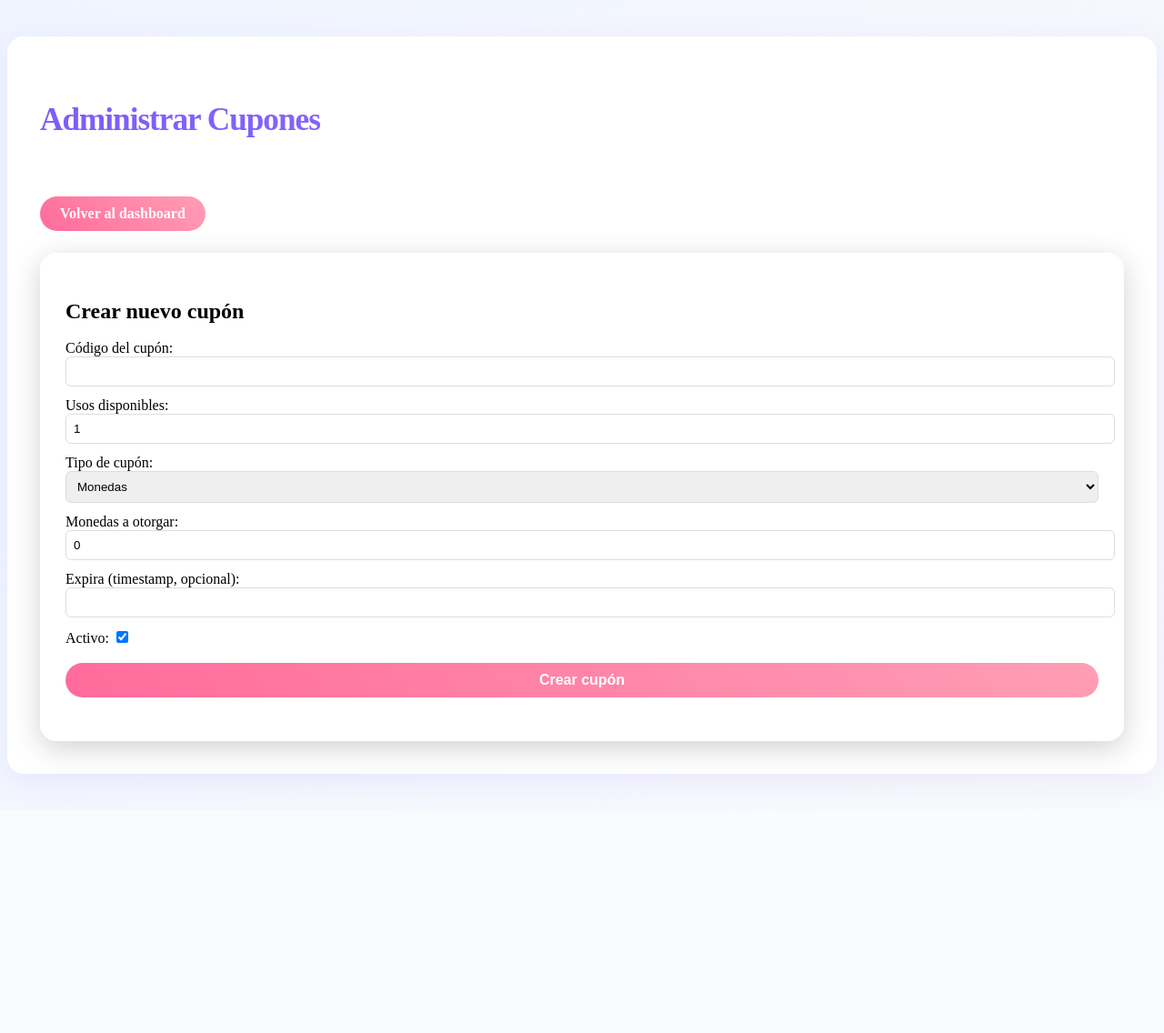
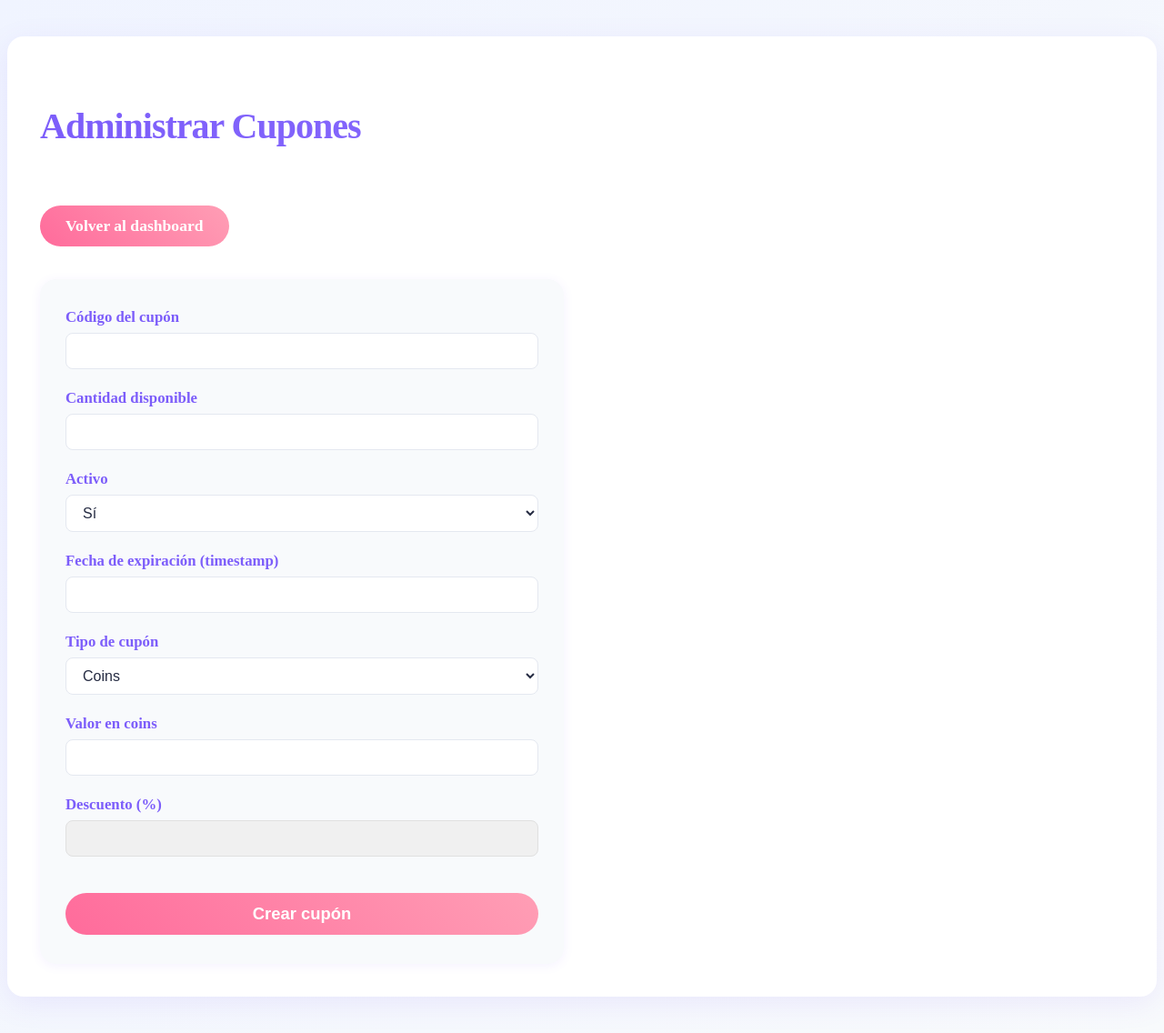
Before and after one commit to santipdmonte/StickerMakerAPP, a Flask app: template app/templates/admin/coupons_admin.html in a window 1280 px wide. Shown: the whole page at 91% size. Before the commit the page ends 862 px from the top, so only its background shows below. Run offline with Flask 3, Linux system fonts and the light colour scheme; the template is opened without the code that fills it, so the values that code supplies are empty.

Commit message:
Create a new form for coupons in coupons_admin.html

```diff
--- a/app/static/css/admin_style.css
+++ b/app/static/css/admin_style.css
@@ -27,6 +27,16 @@ body {
     border-radius: var(--border-radius);
     box-shadow: var(--card-shadow);
     padding: 48px 36px 36px 36px;
+}
+
+.admin-title{
+    background: linear-gradient(45deg, var(--primary-color), var(--secondary-color));
+    -webkit-background-clip: text;
+    background-clip: text;
+    color: transparent;
+    font-size: 2.5rem;
+    margin-bottom: 32px;
+    letter-spacing: -1px;
 }
 
 .admin-kpi-row {
@@ -139,6 +149,60 @@ body {
 
 }
 
+.admin-coupon-form {
+    margin: 36px 0 0 0;
+    padding: 32px 28px;
+    background: var(--bg-color);
+    border-radius: var(--border-radius);
+    box-shadow: 0 2px 12px rgba(124, 93, 250, 0.08);
+    max-width: 520px;
+    width: 100%;
+}
+
+.form-group {
+    margin-bottom: 22px;
+    display: flex;
+    flex-direction: column;
+}
+
+.form-group label {
+    font-weight: 600;
+    color: var(--primary-color);
+    margin-bottom: 7px;
+    font-size: 1.05em;
+}
+
+.form-group input,
+.form-group select {
+    padding: 10px 14px;
+    border: 1.5px solid var(--input-border);
+    border-radius: 8px;
+    font-size: 1em;
+    background: #fff;
+    color: var(--text-color);
+    transition: border-color 0.2s;
+}
+
+.form-group input:focus,
+.form-group select:focus {
+    border-color: var(--primary-color);
+    outline: none;
+}
+
+.form-group input:disabled, .form-group select:disabled {
+    background: #f0f0f0;
+    color: #b0b0b0;
+    border-color: #e0e0e0;
+    cursor: not-allowed;
+    opacity: 1;
+}
+
+.admin-coupon-form .admin-action-btn {
+    margin-top: 18px;
+    width: 100%;
+    font-size: 1.15em;
+}
+
 @media (max-width: 900px) {
     .admin-kpi-row {
         flex-direction: column;
--- a/app/templates/admin/admin.html
+++ b/app/templates/admin/admin.html
@@ -6,7 +6,7 @@
 </head>
 <body>
     <div class="admin-dashboard-container">
-        <h1 style="background: linear-gradient(45deg, var(--primary-color), var(--secondary-color)); -webkit-background-clip: text; background-clip: text; color: transparent; font-size: 2.5rem; margin-bottom: 32px; letter-spacing: -1px;">Admin Dashboard</h1>
+        <h1 class="admin-title">Admin Dashboard</h1>
         <div class="admin-kpi-row">
             <div class="admin-kpi-card">
                 <div class="admin-kpi-title">Total Users</div>
--- a/app/templates/admin/coupons_admin.html
+++ b/app/templates/admin/coupons_admin.html
@@ -6,100 +6,65 @@
 </head>
 <body>
     <div class="admin-dashboard-container">
-        <h1 style="background: linear-gradient(45deg, var(--primary-color), var(--secondary-color)); -webkit-background-clip: text; background-clip: text; color: transparent; font-size: 2.2rem; margin-bottom: 32px; letter-spacing: -1px;">Administrar Cupones</h1>
-        <a href="/admin" class="admin-action-btn" style="margin-bottom: 24px; padding: 10px 22px; font-size: 1rem; background: linear-gradient(45deg, #ff6b9b, #ff9eb5); color: #fff; border: none; border-radius: 30px; cursor: pointer; font-weight: 600; text-decoration: none; display: inline-block;">Volver al dashboard</a>
-
-        <!-- Modal para crear cupón (ahora como sección principal) -->
-        <div class="modal-content" style="background: #fff; border-radius: 18px; padding: 32px 28px; min-width: 340px; max-width: 95vw; box-shadow: 0 8px 32px rgba(0,0,0,0.18); position: relative; margin: 0 auto;">
-            <h2 style="margin-bottom: 18px;">Crear nuevo cupón</h2>
-            <form id="create-coupon-form">
-                <div style="margin-bottom: 12px;">
-                    <label for="coupon_code">Código del cupón:</label>
-                    <input type="text" id="coupon_code" name="coupon_code" required style="width: 100%; padding: 8px; border-radius: 6px; border: 1px solid #ddd;">
+        <h1 class="admin-title">Administrar Cupones</h1>
+        <a href="/admin" class="admin-action-btn">Volver al dashboard</a>
+        <form action="/admin/coupons/create" method="post" class="admin-coupon-form">
+            <div class="form-group">
+                <label for="coupon_code">Código del cupón</label>
+                <input type="text" id="coupon_code" name="coupon_code" required>
             </div>
-                <div style="margin-bottom: 12px;">
-                    <label for="coupons_left">Usos disponibles:</label>
-                    <input type="number" id="coupons_left" name="coupons_left" min="1" value="1" required style="width: 100%; padding: 8px; border-radius: 6px; border: 1px solid #ddd;">
+            <div class="form-group">
+                <label for="coupons_left">Cantidad disponible</label>
+                <input type="number" id="coupons_left" name="coupons_left" min="1" required>
             </div>
-                <div style="margin-bottom: 12px;">
-                    <label for="coupon_type">Tipo de cupón:</label>
-                    <select id="coupon_type" name="coupon_type" style="width: 100%; padding: 8px; border-radius: 6px; border: 1px solid #ddd;">
-                        <option value="coins">Monedas</option>
+            <div class="form-group">
+                <label for="is_active">Activo</label>
+                <select id="is_active" name="is_active">
+                    <option value="1">Sí</option>
+                    <option value="0">No</option>
+                </select>
+            </div>
+            <div class="form-group">
+                <label for="expires_at">Fecha de expiración (timestamp)</label>
+                <input type="number" id="expires_at" name="expires_at" min="0">
+            </div>
+            <div class="form-group">
+                <label for="coupon_type">Tipo de cupón</label>
+                <select id="coupon_type" name="coupon_type" onchange="toggleCouponInputs()">
+                    <option value="coins">Coins</option>
                     <option value="discount">Descuento (%)</option>
                 </select>
             </div>
-                <div style="margin-bottom: 12px;" id="coins_value_group">
-                    <label for="coins_value">Monedas a otorgar:</label>
-                    <input type="number" id="coins_value" name="coins_value" min="0" value="0" style="width: 100%; padding: 8px; border-radius: 6px; border: 1px solid #ddd;">
+            <div class="form-group">
+                <label for="coins_value">Valor en coins</label>
+                <input type="number" id="coins_value" name="coins_value" min="0">
             </div>
-                <div style="margin-bottom: 12px; display: none;" id="discount_percent_group">
-                    <label for="discount_percent">Descuento (%):</label>
-                    <input type="number" id="discount_percent" name="discount_percent" min="0" max="100" value="0" step="0.01" style="width: 100%; padding: 8px; border-radius: 6px; border: 1px solid #ddd;">
+            <div class="form-group">
+                <label for="discount_percent">Descuento (%)</label>
+                <input type="number" id="discount_percent" name="discount_percent" min="0" max="100">
             </div>
-                <div style="margin-bottom: 12px;">
-                    <label for="expires_at">Expira (timestamp, opcional):</label>
-                    <input type="number" id="expires_at" name="expires_at" style="width: 100%; padding: 8px; border-radius: 6px; border: 1px solid #ddd;">
+            <button type="submit" class="admin-action-btn">Crear cupón</button>
+        </form>
+        <script>
+            function toggleCouponInputs() {
+                var type = document.getElementById('coupon_type').value;
+                var coinsInput = document.getElementById('coins_value');
+                var discountInput = document.getElementById('discount_percent');
+                if (type === 'coins') {
+                    coinsInput.disabled = false;
+                    discountInput.disabled = true;
+                    discountInput.value = '';
+                } else {
+                    coinsInput.disabled = true;
+                    coinsInput.value = '';
+                    discountInput.disabled = false;
+                }
+            }
+            // Inicializar al cargar la página
+            document.addEventListener('DOMContentLoaded', function() {
+                toggleCouponInputs();
+            });
+        </script>
     </div>
-                <div style="margin-bottom: 18px;">
-                    <label for="is_active">Activo:</label>
-                    <input type="checkbox" id="is_active" name="is_active" checked>
-                </div>
-                <button type="submit" style="background: linear-gradient(45deg, #ff6b9b, #ff9eb5); color: #fff; border: none; border-radius: 30px; padding: 10px 22px; font-size: 1rem; font-weight: 600; cursor: pointer; width: 100%;">Crear cupón</button>
-                <p id="create-coupon-status" style="margin-top: 10px; font-size: 0.98rem;"></p>
-            </form>
-        </div>
-    </div>
-
-    <script>
-    // Mostrar/ocultar campos según tipo de cupón
-    const couponType = document.getElementById('coupon_type');
-    const coinsGroup = document.getElementById('coins_value_group');
-    const discountGroup = document.getElementById('discount_percent_group');
-    couponType.onchange = function() {
-        if (this.value === 'coins') {
-            coinsGroup.style.display = '';
-            discountGroup.style.display = 'none';
-        } else {
-            coinsGroup.style.display = 'none';
-            discountGroup.style.display = '';
-        }
-    };
-
-    // Enviar formulario vía fetch
-    document.getElementById('create-coupon-form').onsubmit = async function(e) {
-        e.preventDefault();
-        const status = document.getElementById('create-coupon-status');
-        status.textContent = '';
-        const data = {
-            coupon_code: this.coupon_code.value,
-            coupons_left: this.coupons_left.value,
-            coupon_initial_number: this.coupons_left.value,
-            coupon_type: this.coupon_type.value,
-            coins_value: this.coupon_type.value === 'coins' ? this.coins_value.value : 0,
-            discount_percent: this.coupon_type.value === 'discount' ? this.discount_percent.value : 0,
-            expires_at: this.expires_at.value || 0,
-            is_active: this.is_active.checked ? 1 : 0
-        };
-        try {
-            const resp = await fetch('/coupons', {
-                method: 'POST',
-                headers: { 'Content-Type': 'application/json' },
-                body: JSON.stringify(data)
-            });
-            const result = await resp.json();
-            if (resp.ok) {
-                status.textContent = 'Cupón creado correctamente';
-                status.style.color = '#22c55e';
-                this.reset();
-            } else {
-                status.textContent = result.error || 'Error al crear cupón';
-                status.style.color = '#ef4444';
-            }
-        } catch (err) {
-            status.textContent = 'Error de red o servidor';
-            status.style.color = '#ef4444';
-        }
-    };
-    </script>
 </body>
 </html>
```
Lines whose indentation alone changed are shown as unchanged.
